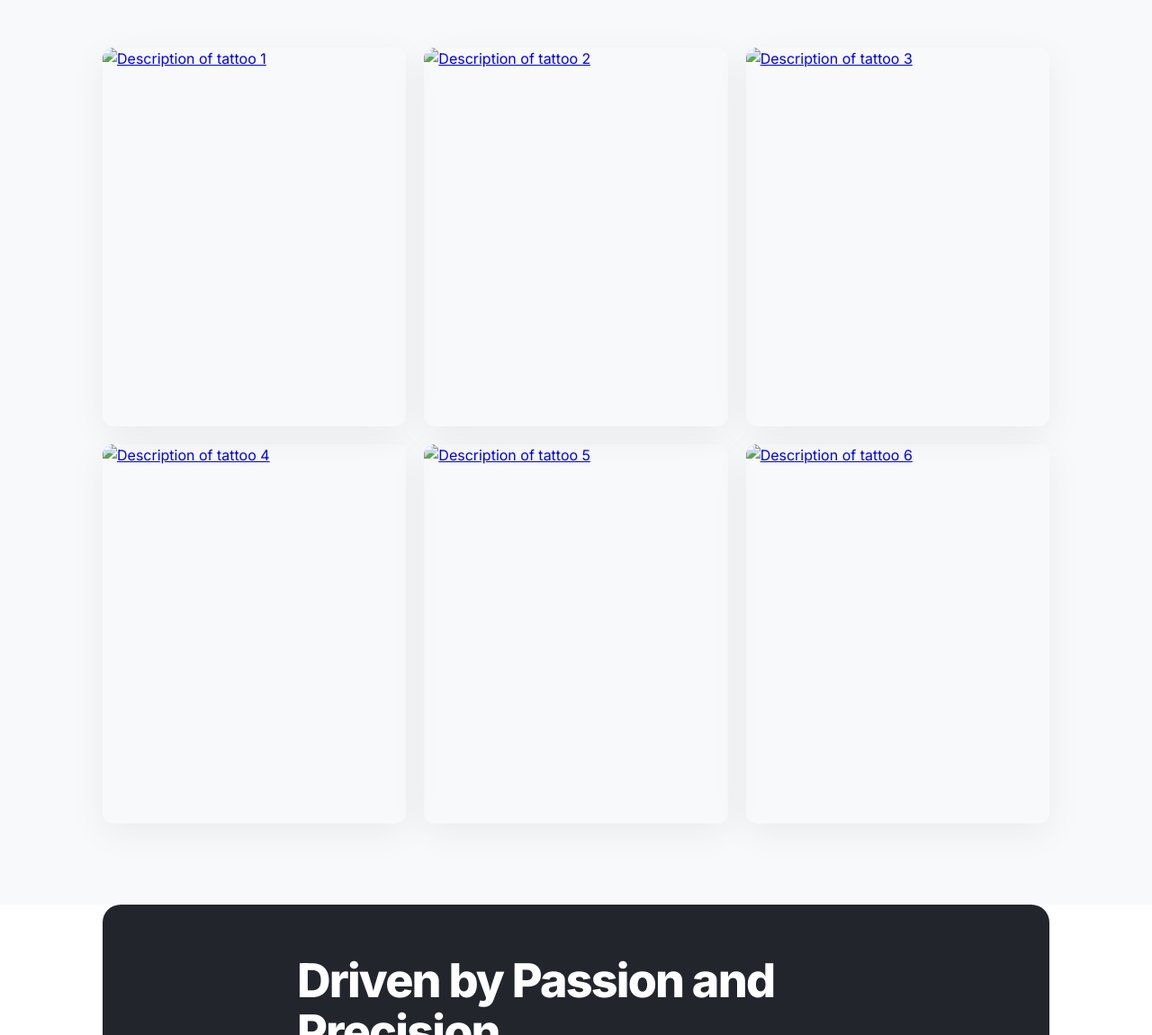
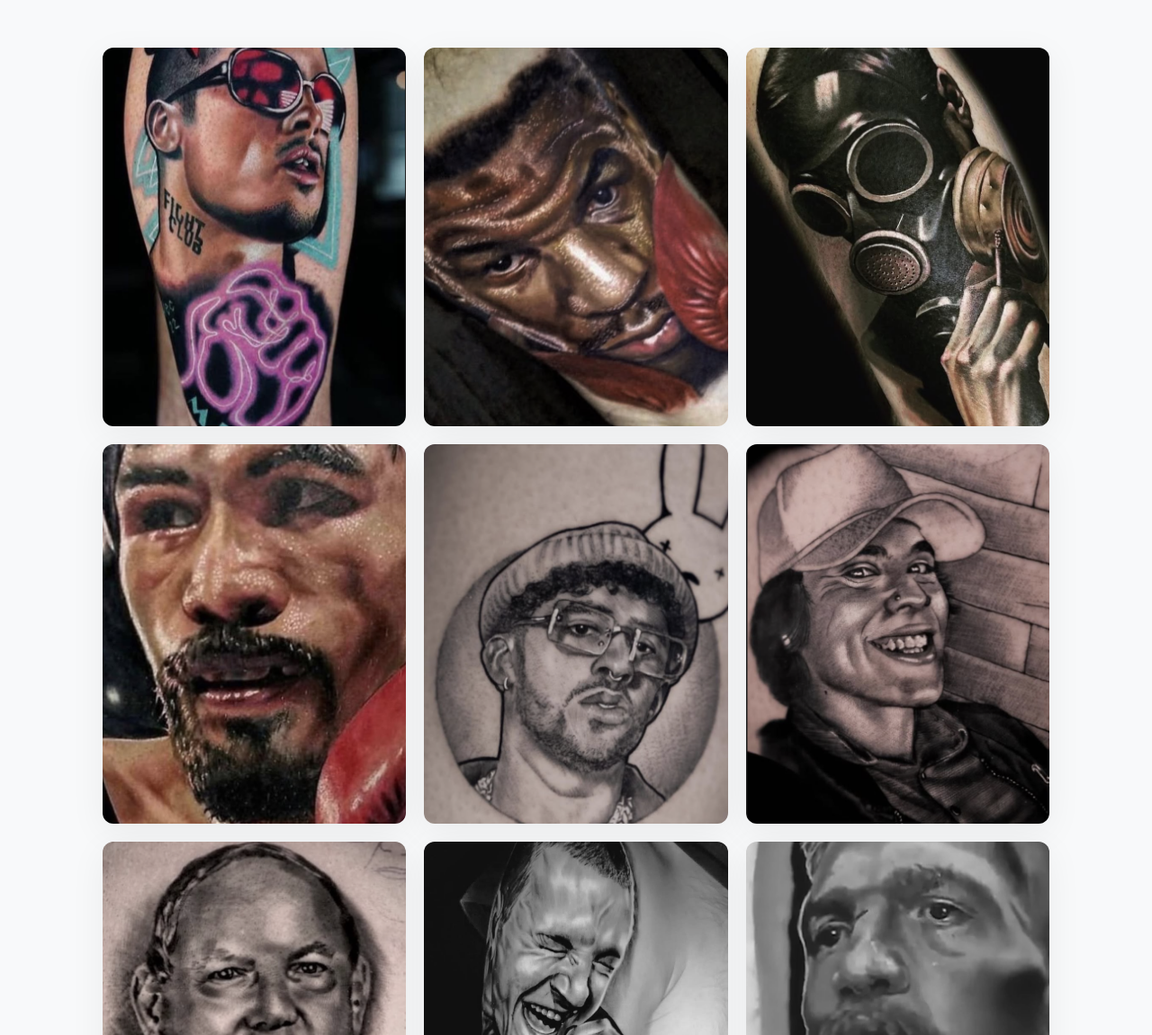
Before and after one commit to aleink/removery_mockup, a plain HTML site: page alejandro.html in a window 1280 px wide. Shown: the part 902-2053 px from the top of the page at 90% size. Drawn offline with Linux system fonts and the light colour scheme.

Commit message:
Update alejandro.html

```diff
--- a/alejandro.html
+++ b/alejandro.html
@@ -236,76 +236,36 @@ Begin Your Tattoo Journey
 <p class="lead">A collection of recent portraits, each telling a unique story in skin. Click on any image to see it in detail.</p>
 </div>
 <div class="portfolio-grid">
-<div class="portfolio-item">
-<a href="#img1">
-<img src="images/portrait-01.jpg" alt="Description of tattoo 1">
-</a>
-</div>
-<div class="portfolio-item">
-<a href="#img2">
-<img src="images/portrait-02.jpg" alt="Description of tattoo 2">
-</a>
-</div>
-<div class="portfolio-item">
-<a href="#img3">
-<img src="images/portrait-03.jpg" alt="Description of tattoo 3">
-</a>
-</div>
-<div class="portfolio-item">
-<a href="#img4">
-<img src="images/portrait-04.jpg" alt="Description of tattoo 4">
-</a>
-</div>
-<div class="portfolio-item">
-<a href="#img5">
-<img src="images/portrait-05.jpg" alt="Description of tattoo 5">
-</a>
-</div>
-<div class="portfolio-item">
-<a href="#img6">
-<img src="images/portrait-06.jpg" alt="Description of tattoo 6">
-</a>
-</div>
+<div class="portfolio-item"><a href="#img1"><img src="images/portrait-01.png" alt="Portrait tattoo example 1"></a></div>
+<div class="portfolio-item"><a href="#img2"><img src="images/portrait-02.png" alt="Portrait tattoo example 2"></a></div>
+<div class="portfolio-item"><a href="#img3"><img src="images/portrait-03.png" alt="Portrait tattoo example 3"></a></div>
+<div class="portfolio-item"><a href="#img4"><img src="images/portrait-04.png" alt="Portrait tattoo example 4"></a></div>
+<div class="portfolio-item"><a href="#img5"><img src="images/portrait-05.png" alt="Portrait tattoo example 5"></a></div>
+<div class="portfolio-item"><a href="#img6"><img src="images/portrait-06.png" alt="Portrait tattoo example 6"></a></div>
+<div class="portfolio-item"><a href="#img7"><img src="images/portrait-07.png" alt="Portrait tattoo example 7"></a></div>
+<div class="portfolio-item"><a href="#img8"><img src="images/portrait-08.png" alt="Portrait tattoo example 8"></a></div>
+<div class="portfolio-item"><a href="#img9"><img src="images/portrait-09.png" alt="Portrait tattoo example 9"></a></div>
+<div class="portfolio-item"><a href="#img10"><img src="images/portrait-10.png" alt="Portrait tattoo example 10"></a></div>
+<div class="portfolio-item"><a href="#img11"><img src="images/portrait-11.png" alt="Portrait tattoo example 11"></a></div>
+<div class="portfolio-item"><a href="#img12"><img src="images/portrait-12.png" alt="Portrait tattoo example 12"></a></div>
+<div class="portfolio-item"><a href="#img13"><img src="images/portrait-13.png" alt="Portrait tattoo example 13"></a></div>
 </div>
 </div>
 </section>
 
-<div class="lightbox" id="img1">
-<div class="lightbox-content">
-<a href="#portfolio" class="close">×</a>
-<img src="images/portrait-01.jpg" alt="Full screen view of tattoo 1">
-</div>
-</div>
-<div class="lightbox" id="img2">
-<div class="lightbox-content">
-<a href="#portfolio" class="close">×</a>
-<img src="images/portrait-02.jpg" alt="Full screen view of tattoo 2">
-</div>
-</div>
-<div class="lightbox" id="img3">
-<div class="lightbox-content">
-<a href="#portfolio" class="close">×</a>
-<img src="images/portrait-03.jpg" alt="Full screen view of tattoo 3">
-</div>
-</div>
-<div class="lightbox" id="img4">
-<div class="lightbox-content">
-<a href="#portfolio" class="close">×</a>
-<img src="images/portrait-04.jpg" alt="Full screen view of tattoo 4">
-</div>
-</div>
-<div class="lightbox" id="img5">
-<div class="lightbox-content">
-<a href="#portfolio" class="close">×</a>
-<img src="images/portrait-05.jpg" alt="Full screen view of tattoo 5">
-</div>
-</div>
-<div class="lightbox" id="img6">
-<div class="lightbox-content">
-<a href="#portfolio" class="close">×</a>
-<img src="images/portrait-06.jpg" alt="Full screen view of tattoo 6">
-</div>
-</div>
+<div class="lightbox" id="img1"><div class="lightbox-content"><a href="#portfolio" class="close">×</a><img src="images/portrait-01.png" alt="Full screen view of portrait tattoo 1"></div></div>
+<div class="lightbox" id="img2"><div class="lightbox-content"><a href="#portfolio" class="close">×</a><img src="images/portrait-02.png" alt="Full screen view of portrait tattoo 2"></div></div>
+<div class="lightbox" id="img3"><div class="lightbox-content"><a href="#portfolio" class="close">×</a><img src="images/portrait-03.png" alt="Full screen view of portrait tattoo 3"></div></div>
+<div class="lightbox" id="img4"><div class="lightbox-content"><a href="#portfolio" class="close">×</a><img src="images/portrait-04.png" alt="Full screen view of portrait tattoo 4"></div></div>
+<div class="lightbox" id="img5"><div class="lightbox-content"><a href="#portfolio" class="close">×</a><img src="images/portrait-05.png" alt="Full screen view of portrait tattoo 5"></div></div>
+<div class="lightbox" id="img6"><div class="lightbox-content"><a href="#portfolio" class="close">×</a><img src="images/portrait-06.png" alt="Full screen view of portrait tattoo 6"></div></div>
+<div class="lightbox" id="img7"><div class="lightbox-content"><a href="#portfolio" class="close">×</a><img src="images/portrait-07.png" alt="Full screen view of portrait tattoo 7"></div></div>
+<div class="lightbox" id="img8"><div class="lightbox-content"><a href="#portfolio" class="close">×</a><img src="images/portrait-08.png" alt="Full screen view of portrait tattoo 8"></div></div>
+<div class="lightbox" id="img9"><div class="lightbox-content"><a href="#portfolio" class="close">×</a><img src="images/portrait-09.png" alt="Full screen view of portrait tattoo 9"></div></div>
+<div class="lightbox" id="img10"><div class="lightbox-content"><a href="#portfolio" class="close">×</a><img src="images/portrait-10.png" alt="Full screen view of portrait tattoo 10"></div></div>
+<div class="lightbox" id="img11"><div class="lightbox-content"><a href="#portfolio" class="close">×</a><img src="images/portrait-11.png" alt="Full screen view of portrait tattoo 11"></div></div>
+<div class="lightbox" id="img12"><div class="lightbox-content"><a href="#portfolio" class="close">×</a><img src="images/portrait-12.png" alt="Full screen view of portrait tattoo 12"></div></div>
+<div class="lightbox" id="img13"><div class="lightbox-content"><a href="#portfolio" class="close">×</a><img src="images/portrait-13.png" alt="Full screen view of portrait tattoo 13"></div></div>
 <section id="about" class="wrap" aria-labelledby="about-title">
 <div class="about-card">
 <img src="https://raw.githubusercontent.com/aleink/removery_mockup/main/D8A7F744-35AA-4A69-B7A6-1C4A024F374F.PNG" alt="Alejandro Gonzalez, Portrait Tattoo Artist">
@@ -398,7 +358,7 @@ Begin Your Tattoo Journey
 <div class="wrap">
 <div class="socials">
 <a href="https://www.instagram.com/alejandrogonzalezink/" target="_blank" aria-label="View Instagram Profile">
-<svg xmlns="http://www.w3.org/2000/svg" width="24" height="24" viewBox="0 0 24" fill="none" stroke="currentColor" stroke-width="2" stroke-linecap="round" stroke-linejoin="round"><rect x="2" y="2" width="20" height="20" rx="5" ry="5"></rect><path d="M16 11.37A4 4 0 1 1 12.63 8 4 4 0 0 1 16 11.37z"></path><line x1="17.5" y1="6.5" x2="17.51" y2="6.5"></line></svg>
+<svg xmlns="http://www.w3.org/2000/svg" width="24" height="24" viewBox="00 24 24" fill="none" stroke="currentColor" stroke-width="2" stroke-linecap="round" stroke-linejoin="round"><rect x="2" y="2" width="20" height="20" rx="5" ry="5"></rect><path d="M16 11.37A4 4 0 1 1 12.63 8 4 4 0 0 1 16 11.37z"></path><line x1="17.5" y1="6.5" x2="17.51" y2="6.5"></line></svg>
 </a>
 </div>
 <p>© <span id="year">2025</span> Alejandro Gonzalez — Portrait Tattoo Artist</p>
```
